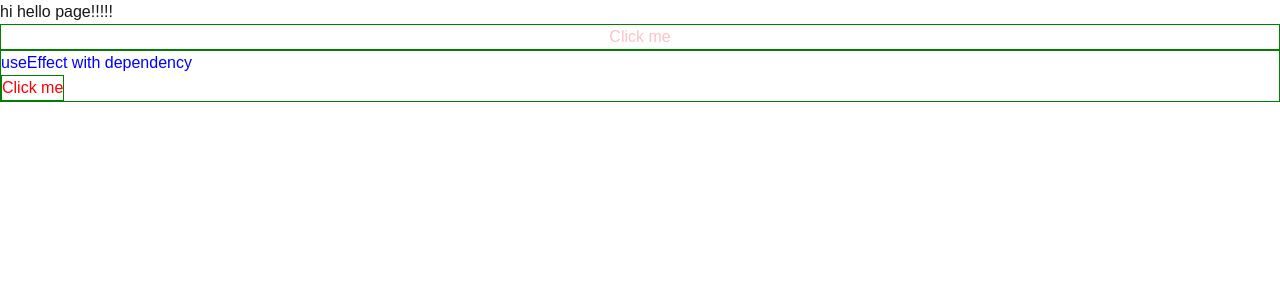
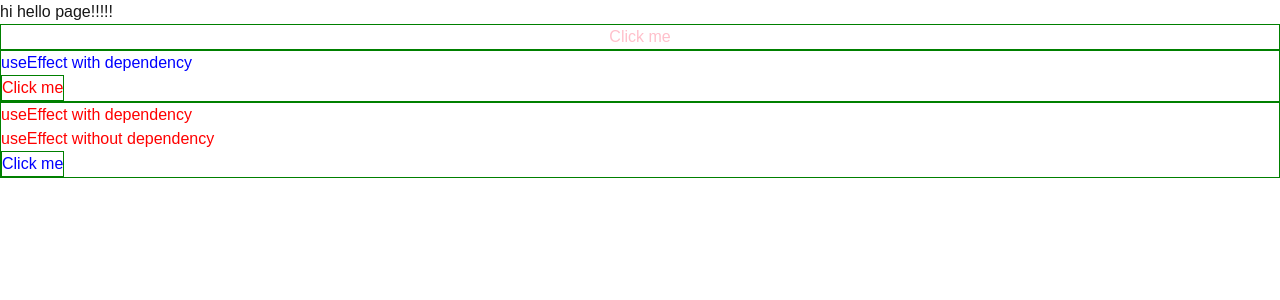
Before and after one commit to jui1234/pp, a Next.js app: page /UseEffectCompoenet in a window 1280 px wide. Shown: the top 300 px of the page. Built offline with nearby package versions, Linux system fonts and the light colour scheme.

Commit message:
useeffect without dependecy

```diff
--- a/app/UseEffectCompoenet/WithoutDependency/page.tsx
+++ b/app/UseEffectCompoenet/WithoutDependency/page.tsx
@@ -0,0 +1,19 @@
+import React, { useEffect, useState } from 'react';
+const   UseEffectWithOutDependency = () => {
+    const [count,setCount]=useState(0);
+
+    useEffect(()=>{
+        console.log("useEffect without dependency called");
+    })
+
+    return (
+        <>
+        <p>useEffect without dependency</p>
+        <button style={{color:'blue',border:'1px solid green',cursor:'pointer'}} onClick={()=>setCount(count+1)}>Click me</button>
+        </>
+    )
+}
+
+export default UseEffectWithOutDependency;
+
+// useEffect without dependency will run on every render of the component. This means that whenever the component re-renders, the useEffect hook will be executed again. In this case, since we have not provided any dependencies to the useEffect hook, it will run after every render, regardless of whether the state or props have changed.
--- a/app/UseEffectCompoenet/page.jsx
+++ b/app/UseEffectCompoenet/page.jsx
@@ -1,6 +1,7 @@
  'use client'
  import React, { useEffect,useState } from 'react'
 import UseEffectComponentWithDependency from './WithDependency/page'
+import UseEffectWithOutDependency from './WithoutDependency/page'
 
  function UseEffectComponent() {
     const [buttonClicked, setButtonClicked] = useState(false)
@@ -14,6 +15,10 @@ import UseEffectComponentWithDependency from './WithDependency/page'
     <div style={{color:"blue",border:'1px solid green'}}>
         <UseEffectComponentWithDependency/>
     </div>
+    <div style={{color:"red",border:'1px solid green'}}>
+        <p>useEffect with dependency</p>
+        <UseEffectWithOutDependency/>
+    </div>
     </>)
  }
  export default UseEffectComponent;
```
